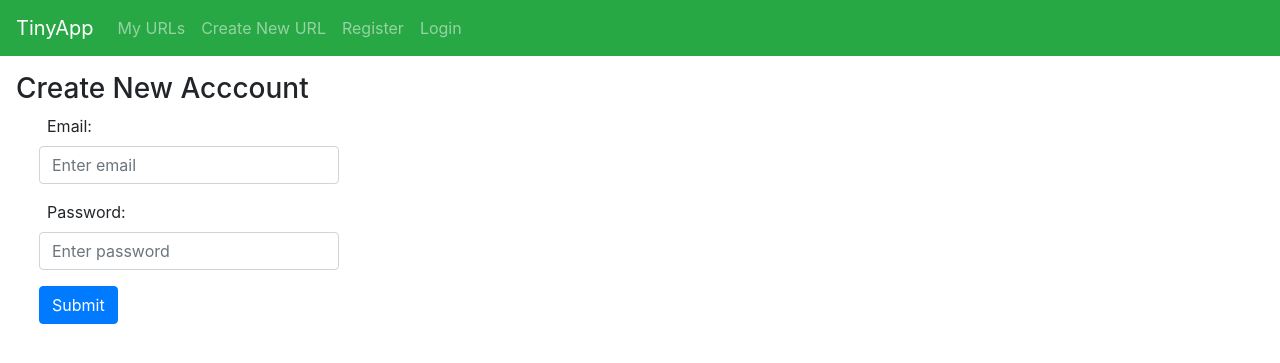
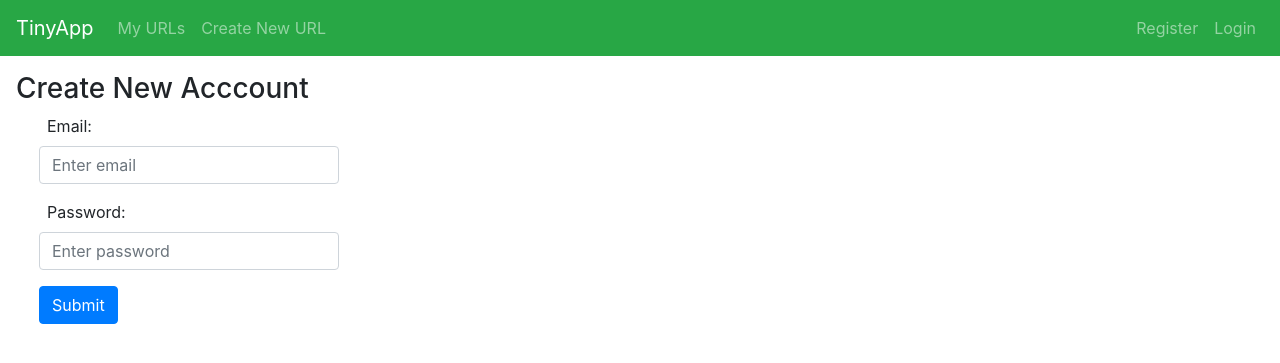
Before and after one commit to dpirrott/tinyapp, a Node server app: page /register in a window 1280 px wide. Shown: the top 363 px of the page. Run offline with Node 20, Linux system fonts and the light colour scheme; some libraries are stand-ins or nearby versions.

Commit message:
Spent a long time trying to learn some bootstrap, updated header styling

```diff
--- a/express_server.js
+++ b/express_server.js
@@ -108,12 +108,12 @@ app.post("/login", (req,res) => {
     res.statusCode = 403;
     res.render("login", templateVars);
   } else if (!userId) {
-    const msg = "Email not found, try again or register new account";
+    const msg = "Invalid login information";
     const templateVars = { user: users[req.cookies.user_id], msg: msg };
     res.statusCode = 403;
     res.render("login", templateVars);
   } else if(password !== users[userId].password) {
-    const msg = "Incorrect password, try again";
+    const msg = "Invalid login information";
     const templateVars = { user: users[req.cookies.user_id], msg: msg };
     res.statusCode = 403;
     res.render("login", templateVars);
--- a/views/partials/_header.ejs
+++ b/views/partials/_header.ejs
@@ -4,16 +4,17 @@
     <button class="navbar-toggler" type="button" data-toggle="collapse" data-target="#navbarNavAltMarkup" aria-controls="navbarNavAltMarkup" aria-expanded="false" aria-label="Toggle navigation">
       <span class="navbar-toggler-icon"></span>
     </button>
-    <div class="collapse navbar-collapse" id="navbarNavAltMarkup">
+    <div class="collapse navbar-collapse justify-content-between" id="navbarNavAltMarkup">
       <div class="navbar-nav">
         <a class="nav-item nav-link" href="/urls">My URLs</a>
         <a class="nav-item nav-link" href="/urls/new">Create New URL</a>
       </div>
-      <div class="navbar-nav">
+      <div class="navbar-nav align-items-center">
         <% if (user) { %>
-          <p>Logged in as: <%= user.email %></p>
-          <form class="form-inline" method="POST" action="/logout">
-            <button class="btn btn-outline-secondary">Logout</button>
+
+          <form class="row align-items-center" method="POST" action="/logout">
+            <p class="text-dark" style="margin: 0 1em !important; vertical-align: center;"><strong>Logged in as: <%= user.email %></strong></p>
+            <button  class="btn btn-outline-secondary text-dark">Logout</button>
           </form>
         <% } else { %>
           <a class="nav-item nav-link" href="/register">Register</a>
```
